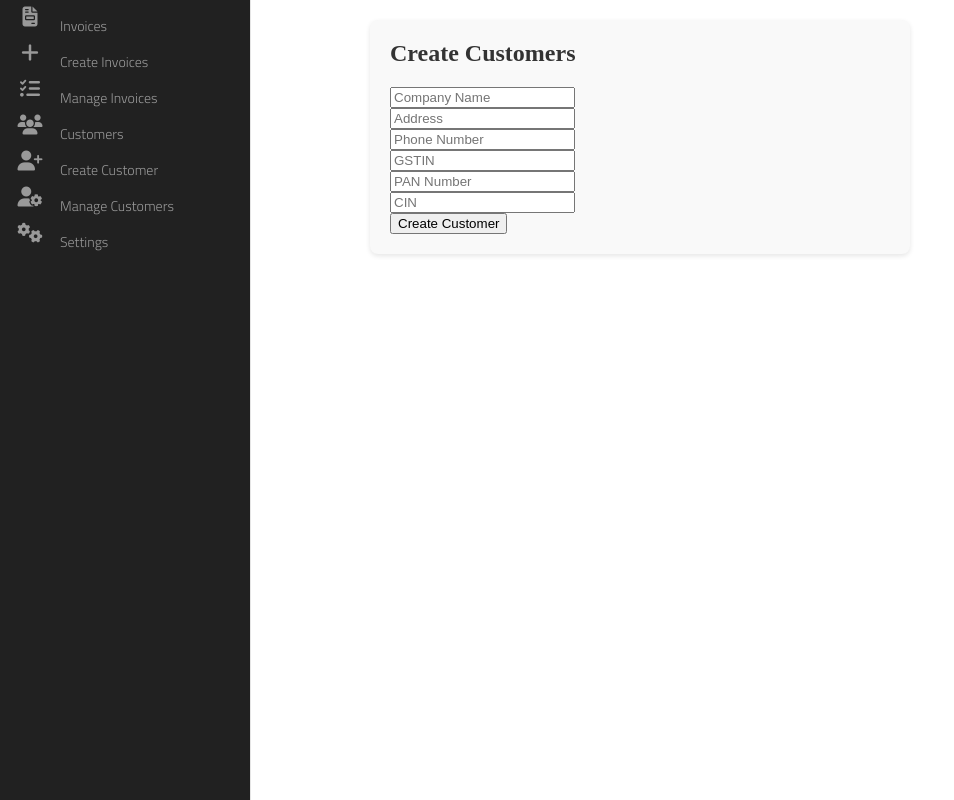
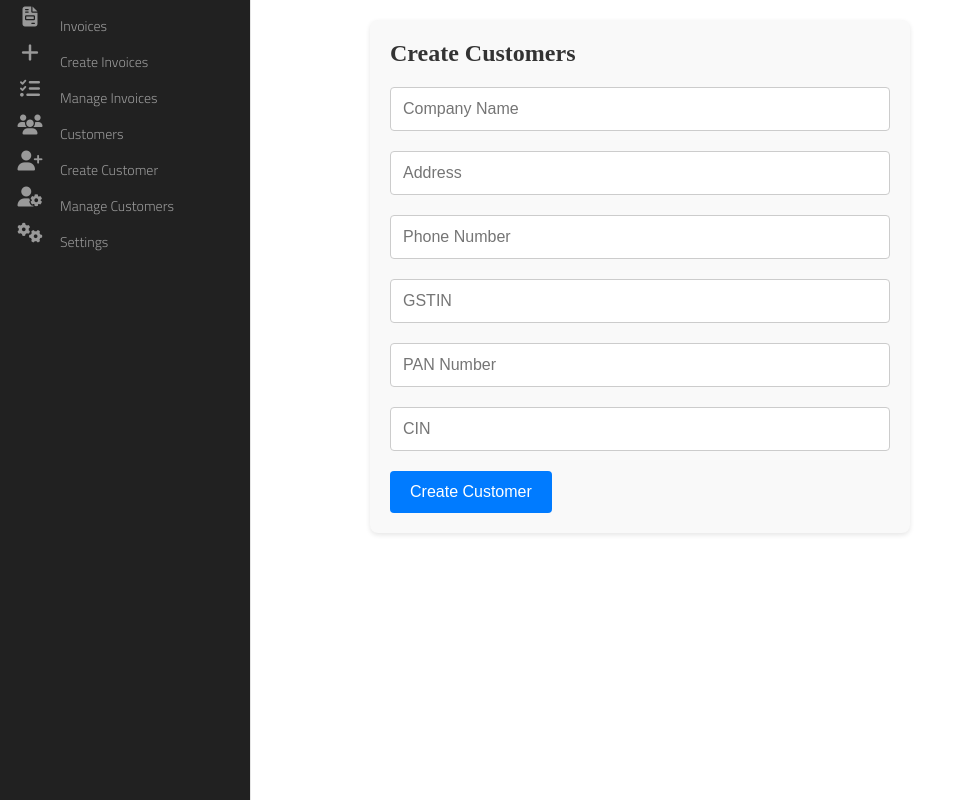
Before and after one commit to parthpetkar/Invoice-Generator-using-Electron.js, an Electron app: page index.html in a window 1280 px wide. Shown: the whole page, without its empty margins (0-954 px from the left). Drawn offline with nearby package versions, Linux system fonts and the light colour scheme; a web font is replaced by a local one.

Commit message:
Messed up changes

```diff
--- a/index.css
+++ b/index.css
@@ -158,40 +158,33 @@ h2 {
 }
 
 /* Create Customers */
-.form-page {
-    display: none;
+.form-group {
+    margin-bottom: 20px;
 }
 
-.form-page.active {
-    display: block;
+input[type="text"],
+input[type="tel"] {
+    width: 100%;
+    padding: 12px;
+    border-radius: 4px;
+    border: 1px solid #ccc;
+    box-sizing: border-box;
+    font-size: 16px;
 }
 
-.btn {
-    cursor: pointer;
+button[type="submit"] {
     background-color: #007bff;
     color: white;
-    padding: 10px 20px;
+    padding: 12px 20px;
     border: none;
-    border-radius: 5px;
+    border-radius: 4px;
+        cursor: pointer;
+        font-size: 16px;
+        transition: background-color 0.3s ease;
 }
 
-.input-group {
-    margin-bottom: 10px;
-}
-
-.input-group input {
-    padding: 8px;
-    border: 1px solid #ccc;
-    border-radius: 5px;
-        width: 100%;
-    box-sizing: border-box;
-}
-.input-group input[type="button"] {
-    background-color: #007bff;
-    color: white;
-    border: none;
-    cursor: pointer;
-    padding: 10px 20px;
+button[type="submit"]:hover {
+    background-color: #0056b3;
 }
 
 /* Manage Customers*/
```
